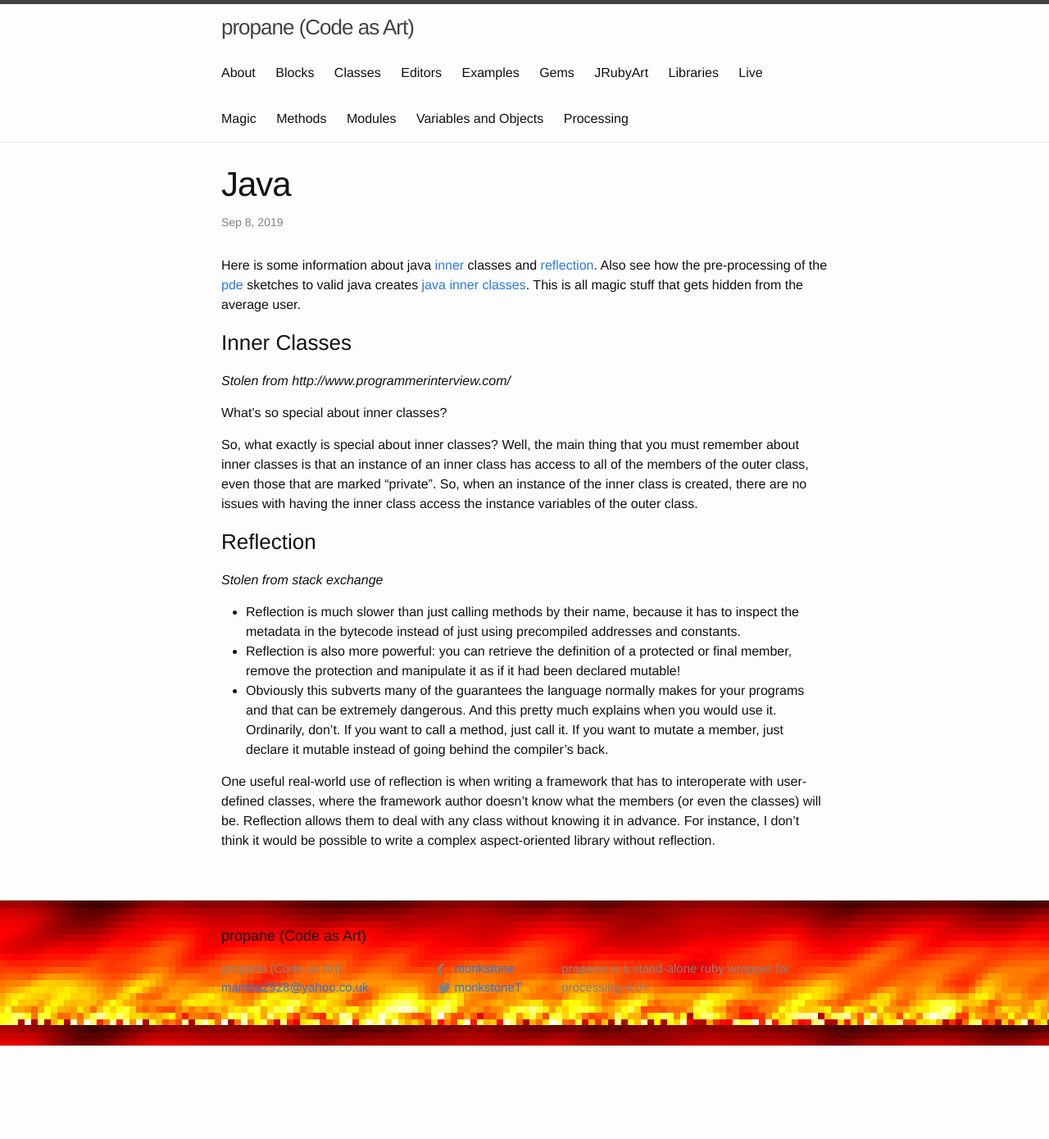
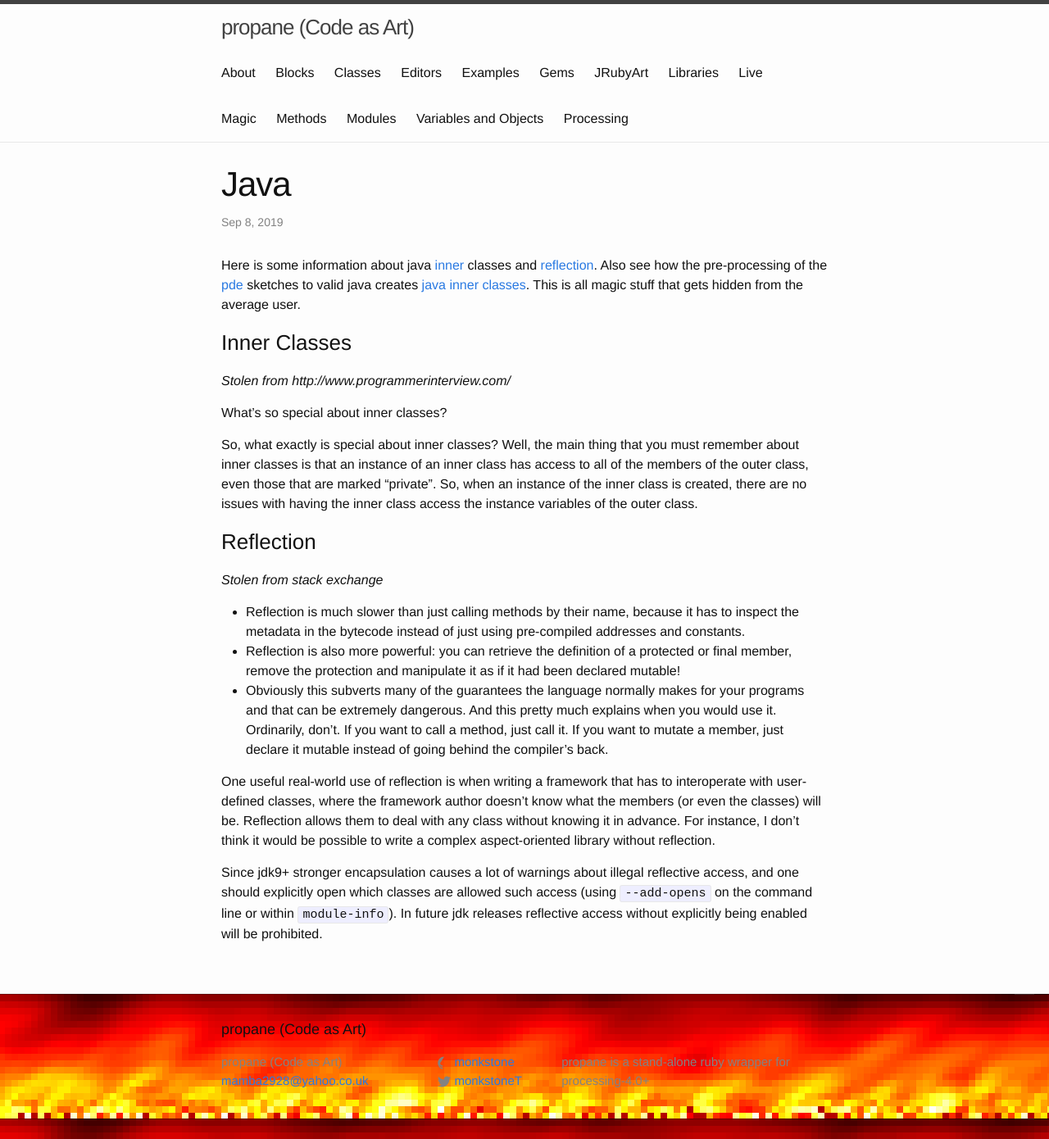
Before and after one commit to ruby-processing/propane, a Jekyll site: the page built from _magic/java.md, in a window 1280 px wide. Shown: the whole page at 82% size. Built offline with Jekyll 4.4.1, drawn with Linux system fonts in a browser that asks for light colours; before the commit the page ends 1276 px from its top, so only the background shows below that.

Commit message:
illegal reflective access

```diff
--- a/_magic/java.md
+++ b/_magic/java.md
@@ -17,13 +17,15 @@
 
 _Stolen from stack exchange_
 
-* Reflection is much slower than just calling methods by their name, because it has to inspect the metadata in the bytecode instead of just using precompiled addresses and constants.
+* Reflection is much slower than just calling methods by their name, because it has to inspect the metadata in the bytecode instead of just using pre-compiled addresses and constants.
 * Reflection is also more powerful: you can retrieve the definition of a protected or final member, remove the protection and manipulate it as if it had been declared mutable!
 * Obviously this subverts many of the guarantees the language normally makes for your programs and that can be extremely dangerous.
 And this pretty much explains when you would use it. Ordinarily, don't. If you want to call a method, just call it. If you want to mutate a member, just declare it mutable instead of going behind the compiler's back.
 
 One useful real-world use of reflection is when writing a framework that has to interoperate with user-defined classes, where the framework author doesn't know what the members (or even the classes) will be. Reflection allows them to deal with any class without knowing it in advance. For instance, I don't think it would be possible to write a complex aspect-oriented library without reflection.
 
+Since jdk9+ stronger encapsulation causes a lot of warnings about illegal reflective access, and one should explicitly open which classes are allowed such access (using `--add-opens` on the command line or within `module-info`). In future jdk releases reflective access without explicitly being enabled will be prohibited.
+
 [reflection]:https://docs.oracle.com/javase/tutorial/reflect/
 [inner]:https://docs.oracle.com/javase/tutorial/java/javaOO/innerclasses.html
 [pde]:{{site.github.url}}/magic/processing.html
```
